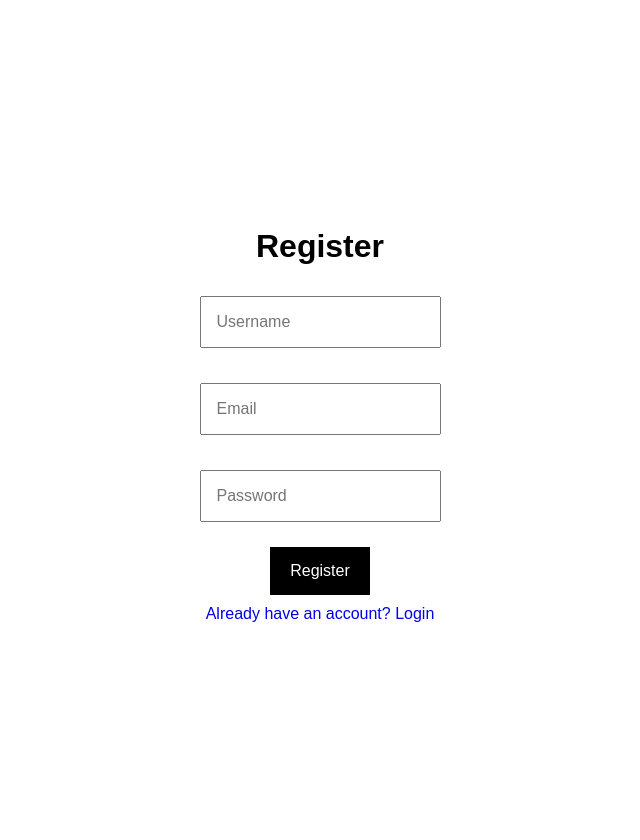
After one commit to abdulhamidongithub/ReferralWebApp, a Django app: page /register/ in a window 1280 px wide. The commit adds this page. Shown: the whole page, without its empty margins (320-960 px from the left). Run offline with Django 5.2, Linux system fonts and the light colour scheme.

Commit message:
Login, register views added

```diff
--- a/ReferralApp/settings.py
+++ b/ReferralApp/settings.py
@@ -3,6 +3,8 @@ from pathlib import Path
 # Build paths inside the project like this: BASE_DIR / 'subdir'.
 BASE_DIR = Path(__file__).resolve().parent.parent
 
+
+BASE_URL = 'http://127.0.0.1:8000'
 
 # Quick-start development settings - unsuitable for production
 # See https://docs.djangoproject.com/en/5.0/howto/deployment/checklist/
--- a/ReferralApp/urls.py
+++ b/ReferralApp/urls.py
@@ -9,4 +9,7 @@ urlpatterns = [
     path('admin/', admin.site.urls),
     path('home/', views.HomeView.as_view(), name="home"),
     path('sub-page/', views.SubPageView.as_view(), name="sub-page"),
+    path('register/', views.RegisterView.as_view(), name="register"),
+    path('', views.LoginView.as_view(), name="login"),
+    path('logout/', views.LogoutView.as_view(), name="logout"),
 ] + static(settings.MEDIA_URL, document_root=settings.MEDIA_ROOT)
--- a/main_app/views.py
+++ b/main_app/views.py
@@ -1,5 +1,7 @@
-from django.shortcuts import render
+from django.shortcuts import render, redirect
 from django.views import View
+from django.contrib.auth import login, logout
+from django.conf import settings
 
 from .models import *
 
@@ -10,3 +12,43 @@ class HomeView(View):
 class SubPageView(View):
     def get(self, request):
         return render(request, 'sub-page.html')
+
+class RegisterView(View):
+    def get(self, request):
+        return render(request, 'register.html')
+
+    def post(self, request):
+        user = User.objects.filter(username = request.POST.get("username"))
+        if user.exists():
+            return render(request, "register.html", {"error": "This username is not available"})
+        user = User.objects.create(
+            username = request.POST.get("username"),
+            email = request.POST.get("email"),
+            password = request.POST.get("password"),
+            is_superuser = False,
+            is_staff = False
+        )
+        user.referral_link = settings.BASE_URL + f'/register/?referrer_id={user.id}'
+        user.save()
+        return redirect("login")
+
+
+class LoginView(View):
+    def get(self, request):
+        return render(request, 'login.html')
+
+    def post(self, request):
+        user = User.objects.filter(
+            username = request.POST.get("username"),
+            password = request.POST.get("password")
+        )
+        if user.exists():
+            user = user.first()
+            login(request, user)
+            return redirect("home")
+        return render(request, 'login.html', {"error": "Username or password is incorrect"})
+
+class LogoutView(View):
+    def get(self, request):
+        logout(request)
+        return redirect("login")
--- a/templates/home.html
+++ b/templates/home.html
@@ -84,6 +84,7 @@
             <button type="submit">Submit</button>
         </form>
 
+        <a href="/logout/">Logout</a>
         <a href="/delete/info/">Remove your account</a>
         <a href="/colloboration-page/">Collaboration</a>
         <a href="/sub-page/">Other Sub-page</a>
--- /dev/null
+++ b/templates/register.html
@@ -0,0 +1,82 @@
+<!DOCTYPE html>
+<html lang="en">
+<head>
+    <meta charset="UTF-8">
+    <meta name="viewport" content="width=device-width, initial-scale=1.0">
+    <title>Register</title>
+    <style>
+        body {
+            font-family: Arial, sans-serif;
+            background-color: #ffffff;
+            color: #000000;
+            display: flex;
+            justify-content: center;
+            align-items: center;
+            flex-direction: column;
+            height: 100vh;
+            margin: 0;
+            padding: 20px;
+        }
+        .content {
+            max-width: 400px;
+            text-align: center;
+        }
+        .form-group {
+            margin: 15px 0;
+        }
+        input[type="text"], input[type="email"], input[type="password"] {
+            width: 100%;
+            padding: 15px;
+            margin: 10px 0;
+            box-sizing: border-box;
+            font-size: 16px;
+        }
+        button {
+            padding: 15px 20px;
+            background-color: #000000;
+            color: #ffffff;
+            border: none;
+            cursor: pointer;
+            font-size: 16px;
+        }
+        button:hover {
+            background-color: #444444;
+        }
+        a {
+            display: block;
+            margin: 10px 0;
+            color: #0000ee;
+            text-decoration: none;
+        }
+        a:hover {
+            text-decoration: underline;
+        }
+        .error {
+            color: red;
+            margin-bottom: 15px;
+        }
+    </style>
+</head>
+<body>
+    <div class="content">
+        <h1>Register</h1>
+        {% if error %}
+        <div class="error">{{ error }}</div>
+        {% endif %}
+        <form method="post">
+            {% csrf_token %}
+            <div class="form-group">
+                <input type="text" name="username" placeholder="Username" required>
+            </div>
+            <div class="form-group">
+                <input type="email" name="email" placeholder="Email" required>
+            </div>
+            <div class="form-group">
+                <input type="password" name="password" placeholder="Password" required>
+            </div>
+            <button type="submit">Register</button>
+        </form>
+        <a href="{% url 'login' %}">Already have an account? Login</a>
+    </div>
+</body>
+</html>
```
Also changed, not shown: templates/login.html (added, +79 -0 lines), db.sqlite3.
